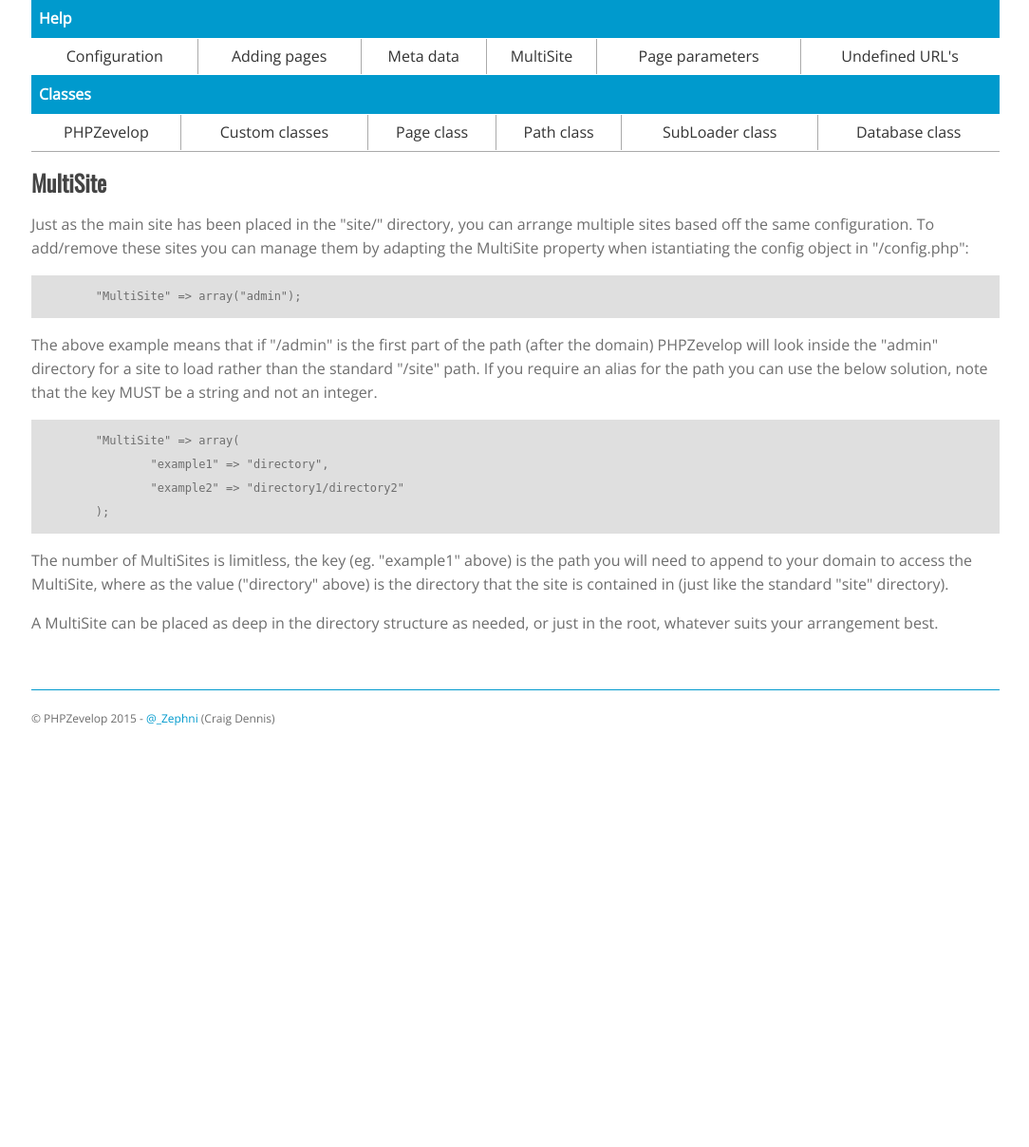
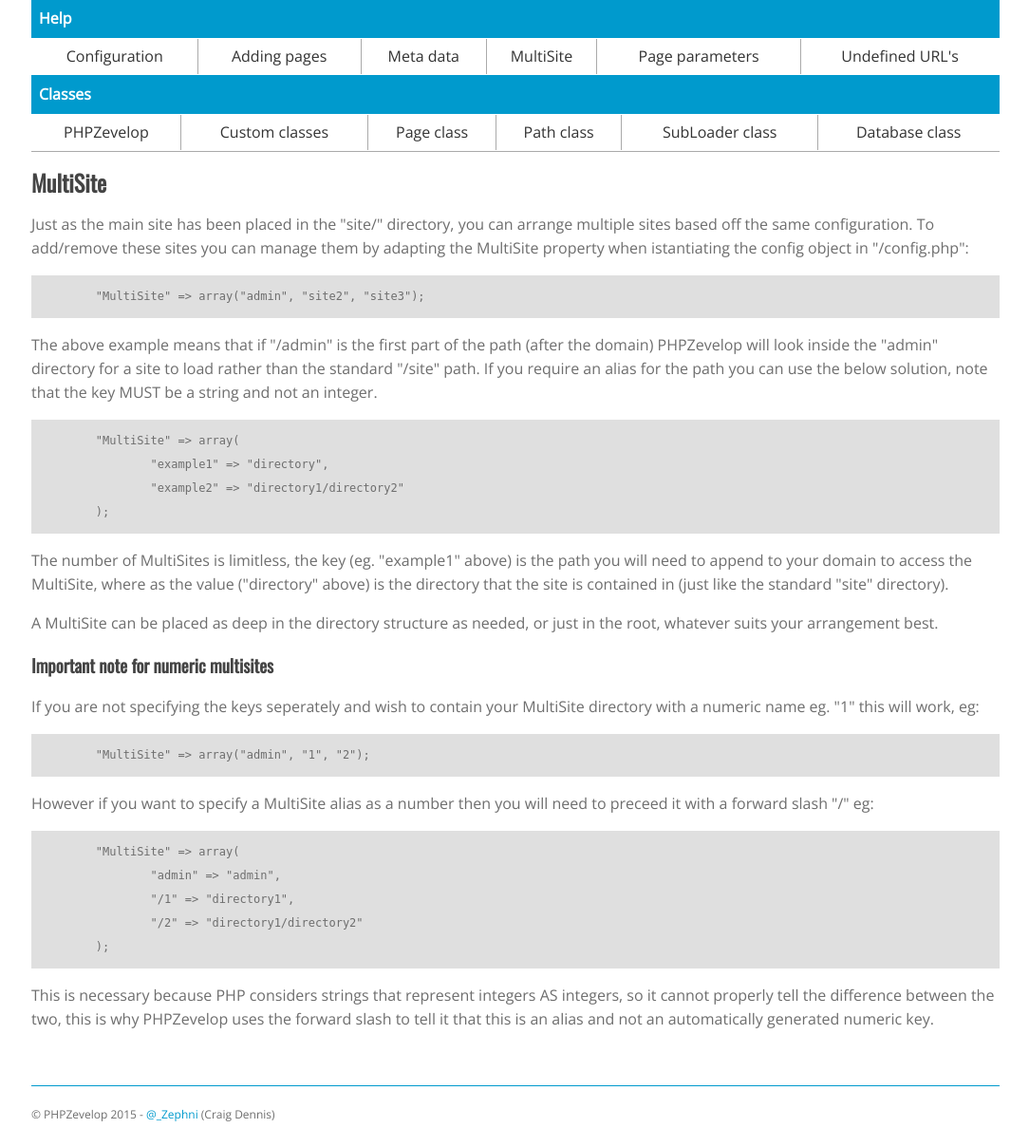
Before and after one commit to Zephni/PHPZevelop, a PHP site: page /help/multisite in a window 1280 px wide. Shown: the part 90-1298 px from the top of the page at 95% size, without its empty margins (97-1181 px from the left). Before the commit the page ends 854 px from the top, so only its background shows below. Run offline with PHP 8.4, Linux system fonts and the light colour scheme; some libraries are stand-ins or nearby versions.

Commit message:
Numeric MultiSite alias support

```diff
--- a/config.php
+++ b/config.php
@@ -3,7 +3,7 @@
 	$PHPZevelop->NewObject("CFG", (object) array(
 		"SiteTitle"					=> "PHPZevelop",
 		"Site"						=> "site",
-		"MultiSite"					=> array("test" => "admin"),
+		"MultiSite"					=> array(),
 		"PassParamsAutomatically"	=> false,
 		"PreParam"					=> "param_",
 		"DefaultFiles"				=> array("index.php", "default.php", "home.php")
--- a/phpzevelop/initiate.php
+++ b/phpzevelop/initiate.php
@@ -7,6 +7,9 @@
 		{
 			if(is_numeric($alias))
 				$alias = $directory;
+
+			if(substr($alias, 0, 1) == "/")
+				$alias = ltrim($alias, "/");
 
 			if(array_shift(explode("/", $PHPZevelop->CFG->PagePath)) == $alias || array_pop(explode("/", $PHPZevelop->CFG->LocalDir)) == $alias)
 			{
--- a/site/pages/help/multisite.php
+++ b/site/pages/help/multisite.php
@@ -9,7 +9,7 @@
 To add/remove these sites you can manage them by adapting the MultiSite property when istantiating the config object in "/config.php":</p>
 
 <pre class="code" style="font-size: 12px;">
-	"MultiSite" => array("admin");
+	"MultiSite" => array("admin", "site2", "site3");
 </pre>
 
 <p>The above example means that if "/admin" is the first part of the path (after the domain) PHPZevelop will look inside the "admin" directory
@@ -27,3 +27,24 @@ key MUST be a string and not an integer.</p>
 where as the value ("directory" above) is the directory that the site is contained in (just like the standard "site" directory).</p>
 
 <p>A MultiSite can be placed as deep in the directory structure as needed, or just in the root, whatever suits your arrangement best.</p>
+
+<h3>Important note for numeric multisites</h3>
+
+<p>If you are not specifying the keys seperately and wish to contain your MultiSite directory with a numeric name eg. "1" this will work, eg:</p>
+
+<pre class="code" style="font-size: 12px;">
+	"MultiSite" => array("admin", "1", "2");
+</pre>
+
+<p>However if you want to specify a MultiSite alias as a number then you will need to preceed it with a forward slash "/" eg:</p>
+
+<pre class="code" style="font-size: 12px;">
+	"MultiSite" => array(
+		"admin" => "admin",
+		"/1" => "directory1",
+		"/2" => "directory1/directory2"
+	);
+</pre>
+
+<p>This is necessary because PHP considers strings that represent integers AS integers, so it cannot properly tell the difference between the two,
+this is why PHPZevelop uses the forward slash to tell it that this is an alias and not an automatically generated numeric key.</p>
```
